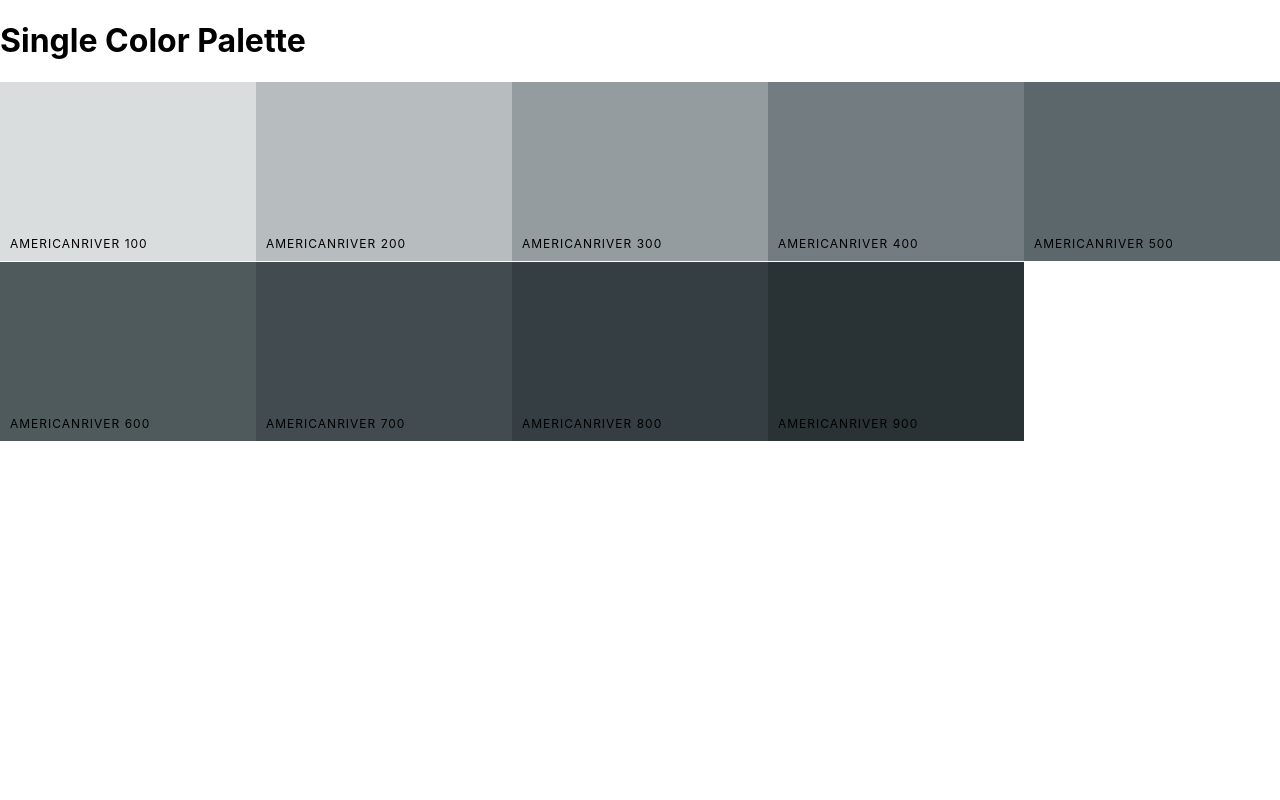
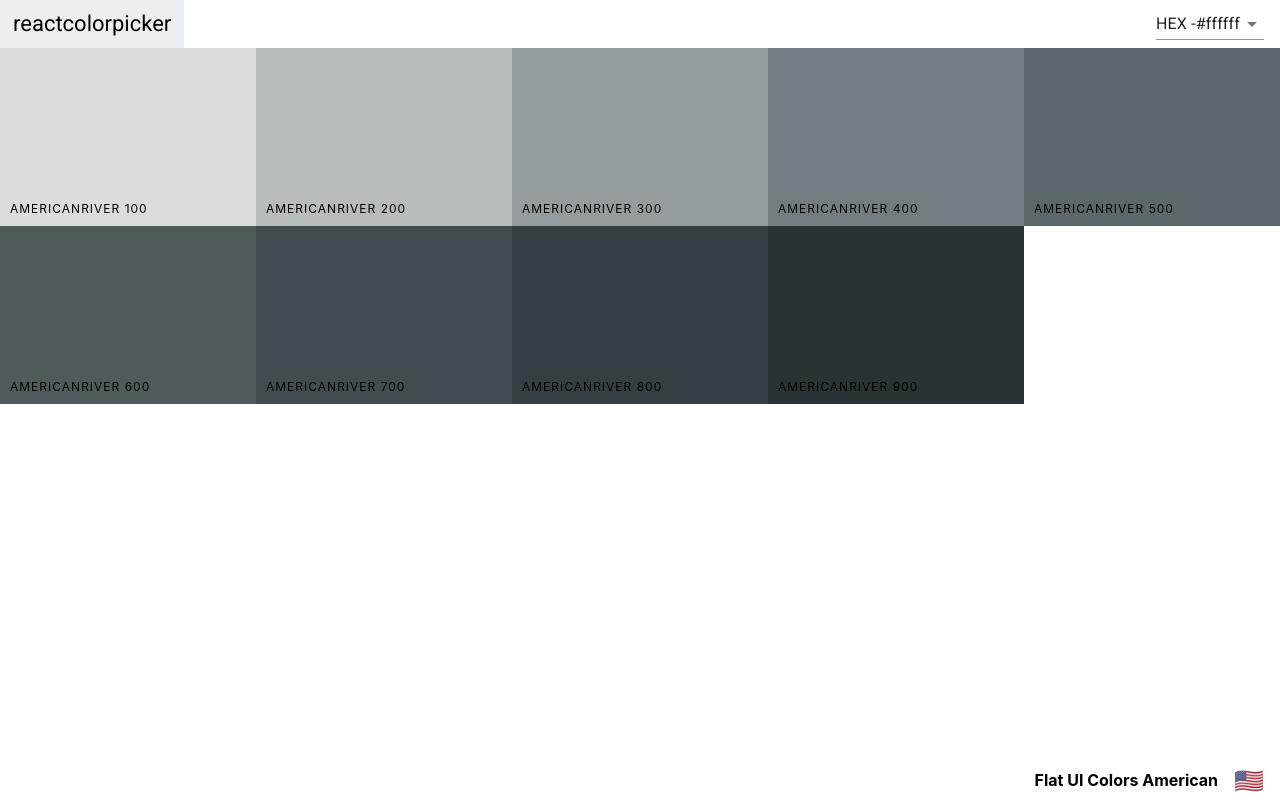
Before and after one commit to hassnian/colors-app, a React (Create React App) app: page /palette/flat-ui-colors-american/americanriver in a window 1280 px wide. Built offline with nearby package versions, Linux system fonts and the light colour scheme.

Commit message:
[ADD] navbar and footer to single color palette

```diff
--- a/src/Navbar.js
+++ b/src/Navbar.js
@@ -10,8 +10,6 @@ import { Icon } from "@material-ui/core";
 import IconButton from "@material-ui/core/IconButton";
 import { Link } from "react-router-dom";
 
-
-
 export class Navbar extends Component {
   constructor(props) {
     super(props);
@@ -19,31 +17,32 @@ export class Navbar extends Component {
     this.closeSnackBar = this.closeSnackBar.bind(this);
     this.state = {
       format: "hex",
-      open:false
+      open: false
     };
   }
   handleFormatChange(e) {
     this.setState(
       {
         format: e.target.value,
-        open:true
+        open: true
       },
       () => {
         this.props.handleChange(this.state.format);
       }
     );
   }
-  closeSnackBar(){
-    this.setState({open:false})
+  closeSnackBar() {
+    this.setState({ open: false });
   }
   render() {
-    const { level, changeLevel } = this.props;
+    const { level, changeLevel , showingAllColors} = this.props;
     const { format } = this.state;
     return (
       <header className="Navbar">
         <div className="logo">
           <Link to="/">reactcolorpicker</Link>
         </div>
+        {showingAllColors && (
           <div className="slider-container">
             <span>Level: {level}</span>
             <div className="slider">
@@ -56,6 +55,7 @@ export class Navbar extends Component {
               />
             </div>
           </div>
+        )}
         <div className="select-container">
           <Select onChange={this.handleFormatChange} value={format}>
             <MenuItem value="hex">HEX -#ffffff</MenuItem>
@@ -68,9 +68,17 @@ export class Navbar extends Component {
           open={this.state.open}
           autoHideDuration={3000}
           onClose={this.closeSnackBar}
-          message={<span id="message-id">Format changed to {format.toUpperCase()}</span>}
+          message={
+            <span id="message-id">
+              Format changed to {format.toUpperCase()}
+            </span>
+          }
           action={[
-            <IconButton onClick={this.closeSnackBar} color="inherit" key="close" >
+            <IconButton
+              onClick={this.closeSnackBar}
+              color="inherit"
+              key="close"
+            >
               <CloseIcon />
             </IconButton>
           ]}
--- a/src/Palette.js
+++ b/src/Palette.js
@@ -2,6 +2,7 @@ import React, { Component } from "react";
 import ColorBox from "./ColorBox";
 import "./Palette.css";
 import Navbar from "./Navbar";
+import PaletteFooter from './PaletteFooter'
 export class Palette extends Component {
   constructor(props) {
     super(props);
@@ -30,12 +31,13 @@ export class Palette extends Component {
           handleChange={this.changeFormat}
           level={level}
           changeLevel={this.changeLevel}
+          showingAllColors
         />
         <div className="Palette-colors">{colorBoxes}</div>
-        <footer className='Palette-footer'>
-          {paletteName}
-          <span className='emoji'>{emoji}</span>
-        </footer>
+        <PaletteFooter
+        paletteName={paletteName}
+        emoji={emoji}
+        />
       </div>
     );
   }
--- /dev/null
+++ b/src/PaletteFooter.js
@@ -0,0 +1,12 @@
+import React from 'react'
+
+export default function PaletteFooter(props) {
+    const {paletteName,emoji} =props
+    return (
+        <footer className='Palette-footer'>
+          {paletteName}
+          <span className='emoji'>{emoji}</span>
+        </footer>
+
+    )
+}
--- a/src/SIngleColorPalette.js
+++ b/src/SIngleColorPalette.js
@@ -1,11 +1,15 @@
 import React, { Component } from "react";
 import ColorBox from "./ColorBox";
-
+import Navbar from './Navbar'
+import PaletteFooter from './PaletteFooter'
 export class SIngleColorPalette extends Component {
   constructor(props) {
     super(props);
-
     this._shades = this.gatherShades(this.props.palette, this.props.colorId);
+    this.state={
+      format:"hex"
+    }
+    this.changeFormat=this.changeFormat.bind(this)
   }
 
   gatherShades(palette, colorToFilterBy) {
@@ -20,19 +24,31 @@ export class SIngleColorPalette extends Component {
     //return all shades of given color
     return shades.slice(1);
   }
+  changeFormat(value) {
+    this.setState({format:value});
+  }
   render() {
+    const {format}=this.state
+    const {paletteName,emoji} = this.props.palette;
     const colorBoxes = this._shades.map(color => (
       <ColorBox
         key={color.id}
         name={color.name}
-        background={color.hex}
+        background={color[format]}
         showLink={false}
       />
     ));
     return (
       <div className="Palette">
-        <h1>Single Color Palette</h1>
+      <Navbar
+      handleChange={this.changeFormat}
+      showingAllColors={false}
+      />
         <div className="Palette-colors">{colorBoxes}</div>
+        <PaletteFooter
+        paletteName={paletteName}
+        emoji={emoji}
+        />
       </div>
     );
   }
```
Lines whose indentation alone changed are shown as unchanged.
